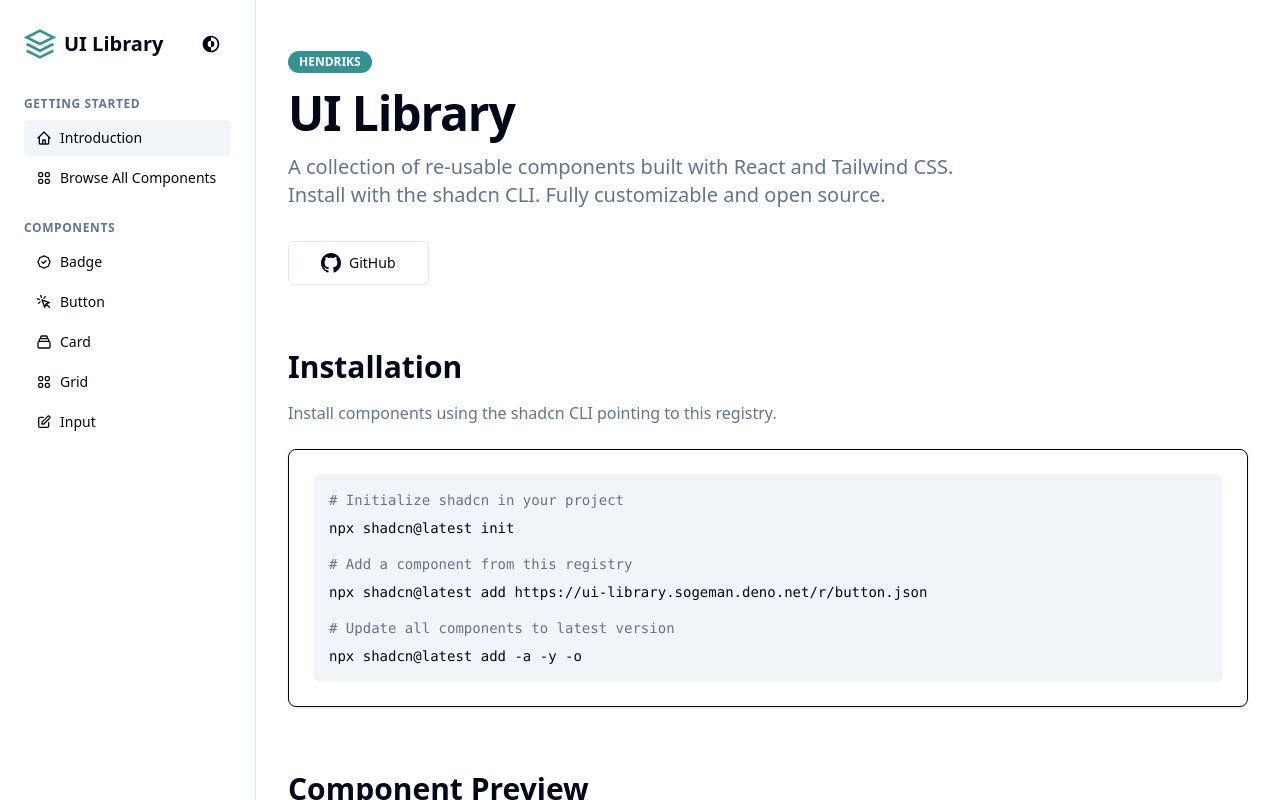
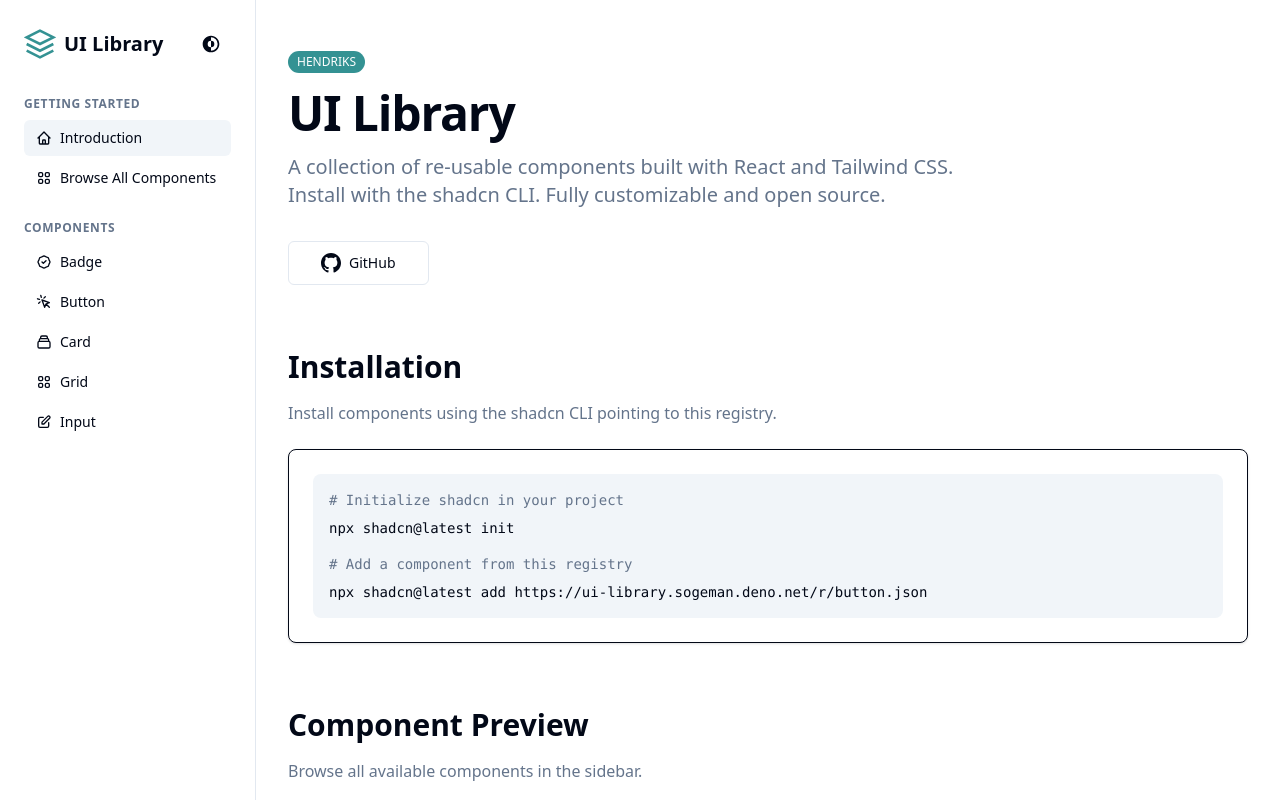
Before and after one commit to Sogeman/hen-ui-library, a React (Vite) app: page / in a window 1280 px wide. Shown: the top 800 px of the page. Built offline with nearby package versions, Linux system fonts and the light colour scheme.

Commit message:
chore: tries fixing badge

```diff
--- a/src/pages/Home.tsx
+++ b/src/pages/Home.tsx
@@ -51,10 +51,6 @@
               npx shadcn@latest add
               https://ui-library.sogeman.deno.net/r/button.json
             </div>
-            <div className="mt-4 mb-2 text-muted-foreground">
-              # Update all components to latest version
-            </div>
-            <div>npx shadcn@latest add -a -y -o</div>
           </div>
         </Card>
       </div>
--- a/src/registry/default/components/badge/badge.tsx
+++ b/src/registry/default/components/badge/badge.tsx
@@ -1,35 +1,34 @@
 import { cn } from "@/lib/utils";
-import type { ReactNode } from "react";
+import * as React from "react";
 
-export interface BadgeProps {
-  children?: ReactNode;
-  variant?: "default" | "secondary" | "destructive" | "outline";
-  className?: string;
+const badgeVariants = {
+  default:
+    "border-transparent bg-primary text-primary-foreground hover:bg-primary/90",
+  secondary:
+    "border-transparent bg-secondary text-secondary-foreground hover:bg-secondary/90",
+  destructive:
+    "border-transparent bg-destructive text-white hover:bg-destructive/90",
+  outline: "text-foreground hover:bg-accent hover:text-accent-foreground",
+} as const;
+
+export type BadgeVariant = keyof typeof badgeVariants;
+
+export interface BadgeProps extends React.HTMLAttributes<HTMLSpanElement> {
+  variant?: BadgeVariant;
 }
 
-const badgeVariants = {
-  default: "border-transparent bg-primary text-primary-foreground",
-  secondary: "border-transparent bg-secondary text-secondary-foreground",
-  destructive: "border-transparent bg-destructive text-destructive-foreground",
-  outline: "text-foreground",
-};
-
-export function Badge({
-  children,
-  variant = "default",
-  className,
-  ...props
-}: BadgeProps) {
+function Badge({ className, variant = "default", ...props }: BadgeProps) {
   return (
-    <div
+    <span
       className={cn(
-        "inline-flex items-center rounded-full border px-2.5 py-0.5 text-xs font-semibold",
+        "inline-flex items-center justify-center rounded-full border px-2 py-0.5 text-xs font-medium w-fit whitespace-nowrap shrink-0 transition-colors",
         badgeVariants[variant],
         className
       )}
       {...props}
-    >
-      {children}
-    </div>
+    />
   );
 }
+
+// eslint-disable-next-line react-refresh/only-export-components
+export { Badge, badgeVariants };
```
